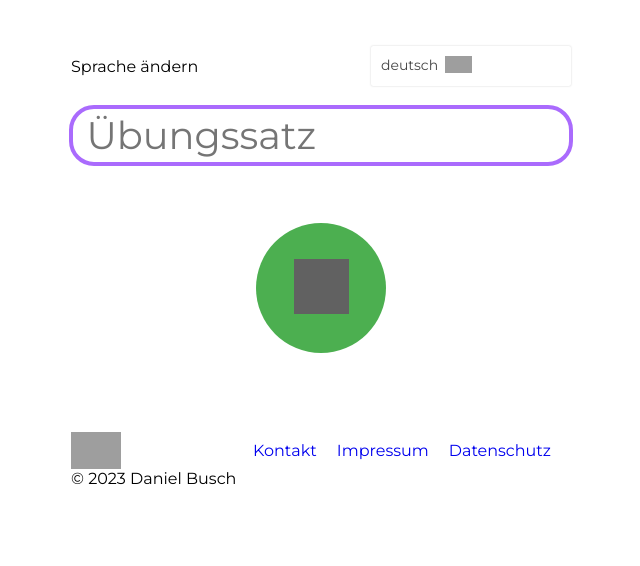
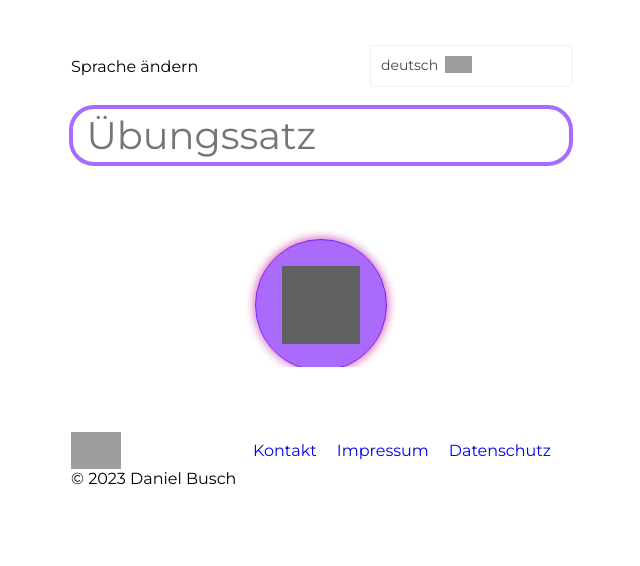
Before and after one commit to dakopen/studie.AusspracheTrainer.org, a Django app: page /de/ in a window 1280 px wide. Shown: the part 297-863 px from the top of the page, without its empty margins (319-959 px from the left). Run offline with Django 4.2, Linux system fonts and the light colour scheme; parts of the project's set-up code (start-up, migrations or seed data) failed here and were passed over; grey boxes are pictures that could not be loaded.

Commit message:
fixed linear-gradient

```diff
--- a/aussprachetrainer/frontend/templates/record_audio.html
+++ b/aussprachetrainer/frontend/templates/record_audio.html
@@ -48,7 +48,7 @@
     <br>
     <div class="audio-container">
         <div class="button-container">
-            <button class="round-button" id="record-button">
+            <button class="round-button glow-on-hover" id="record-button">
                 <img src="{% static 'frontend/assets/images/microphone.svg' %}" alt="microphone icon" height="55" width="55" class="inverted-svg" id="start-recording-icon">
                 <i class="fa-solid fa-square fa-2x" id="stop-recording-icon"></i>
             </button>
--- a/aussprachetrainer/static/frontend/assets/css/record_audio.css
+++ b/aussprachetrainer/static/frontend/assets/css/record_audio.css
@@ -29,7 +29,7 @@
     padding-bottom: 0.4em;
     vertical-align: middle;
     border-radius: 25px;
-    border: solid 4px #aa6bfd;
+    border: solid 4px var(--rosa);
     font-size: max(min(3vw, 50px), 30px);
     outline: none;
     height: 1.6em;
@@ -46,10 +46,11 @@
 
 .button-container {
     position: absolute; /* Absolute positioning on button container */
-    top: 20%;
+    top: 25%;
     left: 50%;
     transform: translate(-50%, -50%);
     z-index: 2;
+    overflow: visible;
 }
 
 .center-container {
@@ -58,17 +59,22 @@
 }
 
 #record-button {
-    background-color: #4CAF50;
+    /*background-color: #4CAF50; */
+    background-color: var(--rosa);
+    /* round glow outside */
+    box-shadow: 10 10 10 10 var(--rosa);
     border: none;
     color: white;
     text-align: center;
     text-decoration: none;
-    display: inline-block;
     font-size: 16px;
     border-radius: 50%;
     width: 130px;
     height: 130px;
     transition: top 1s;
+    display: flex; /* This was missing */
+    justify-content: center; /* Centers children horizontally */
+    align-items: center; /* Centers children vertically */
 }
 
 .center-container {
@@ -94,6 +100,7 @@
     max-width: 800px;
     height: 325px;
     margin: auto;
+    overflow: visible;
     mask-image: linear-gradient(to right, transparent, white 10%, white 90%, transparent);
 }
 
@@ -272,5 +279,92 @@
 #stop-recording-icon {
     display: none;
 }
+/* END language dropdown */
 
-/* END language dropdown */
+/* START glow on hover */
+/*https://codepen.io/kocsten/pen/rggjXp*/
+
+.glow-on-hover {
+    width: 90%;
+    height: 0;
+    border: none;
+    z-index: 0;
+    outline: 1px solid var(--lila);
+    background: var(--rosa);
+    cursor: pointer;
+    padding-bottom: 90%;
+    border-radius: 50%;
+    color: white;
+    position: relative;
+}
+
+.glow-on-hover img {
+    width: 60%;
+    height: 60%;
+}
+
+.glow-on-hover i, .glow-on-hover img {
+    position: absolute;
+    top: 50%;
+    left: 50%;
+    transform: translate(-50%, -50%);
+}
+
+.glow-on-hover:before {
+    content: '';
+    /*background: linear-gradient(45deg, #ff0000, #ff7300, #fffb00, #48ff00, #00ffd5, #002bff, #7a00ff, #ff00c8, #ff0000);*/
+    /*background: linear-gradient(45deg, yellow, red, MediumVioletRed, black); | IDEA FOR GERMANY FLAG BACKGROUND*/
+    background: linear-gradient(45deg, var(--rosa), MediumVioletRed, var(--lila));
+    overflow: visible;
+    position: absolute;
+    top: -2px;
+    left: -2px;
+    background-size: 300%;
+    z-index: -1;
+    filter: blur(5px);
+    width: calc(100% + 4px);
+    height: calc(100% + 4px);
+    animation: glowing 20s linear infinite;
+    opacity: 0.7;
+    transition: opacity .3s ease-in-out;
+    border-radius: 50%;
+}
+
+.glow-on-hover:active:after {
+    top: +2px;
+    left: +2px;
+    height: calc(100% - 4px);
+}
+
+.glow-on-hover:hover:before {
+    opacity: 1;
+    width: calc(100% + 12px);
+    height: calc(100% + 12px);
+    top: -6px;
+    left: -6px;
+}
+
+.glow-on-hover:after {
+    z-index: -1;
+    content: '';
+    position: absolute;
+    width: 100%;
+    height: 100%;
+    background: var(--rosa);
+    left: 0;
+    top: 0;
+    color: white;
+    border-radius: 50%;
+}
+
+@keyframes glowing {
+    0% {
+        background-position: 0 0;
+    }
+    50% {
+        background-position: 300% 0;
+    }
+    100% {
+        background-position: 0 0;
+    }
+}
--- a/aussprachetrainer/static/frontend/assets/js/audio_canvas.js
+++ b/aussprachetrainer/static/frontend/assets/js/audio_canvas.js
@@ -14,11 +14,14 @@
 const stopRecordingIcon = document.getElementById("stop-recording-icon");
 const startRecordingIcon = document.getElementById("start-recording-icon");
 
+
+
 function initializeCanvasAndOffscreen() {
   canvas = document.createElement('canvas');
   // Set its dimensions
   canvas.width = 800;
   canvas.height = 130;
+  canvas.style.marginTop = '36px';
   canvas.classList.add('canvas-visualizer');
 
   // Find the parent element where the canvas should be attached
@@ -81,7 +84,7 @@
   rightRecordingButton.innerHTML = 'cancel';
 
   startRecordingIcon.style.display = "none";
-  stopRecordingIcon.style.display = "inherit";
+  stopRecordingIcon.style.display = "block";
 
   // initialize the canvas and offscreen canvas
   initializeCanvasAndOffscreen();
@@ -197,7 +200,7 @@
 const cancelRecording = () => {
   mediaRecorder.stop();
   isRecording = false;
-  startRecordingIcon.style.display = "inherit";
+  startRecordingIcon.style.display = "block";
   stopRecordingIcon.style.display = "none";
 
   // Stop all tracks to release the media stream
@@ -314,8 +317,10 @@
 
   if (counter <= 1) {
     const yHeight = Math.max((smoothFrequency / 64) * canvas.height / 2, 1);
-    y = canvas.height / 2 - yHeight;
-    yMirrored = canvas.height / 2 + yHeight;
+    //y = (canvas.height / 2 + 20) - yHeight;
+    //yMirrored = (canvas.height / 2 + 20) + yHeight;
+    y = (canvas.height / 2) - yHeight;
+    yMirrored = (canvas.height / 2) + yHeight;
 
     ctx.beginPath();
     ctx.moveTo(x, y);
```
